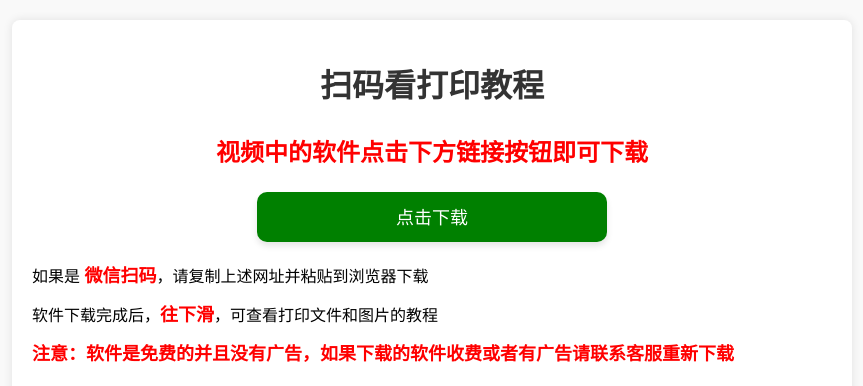
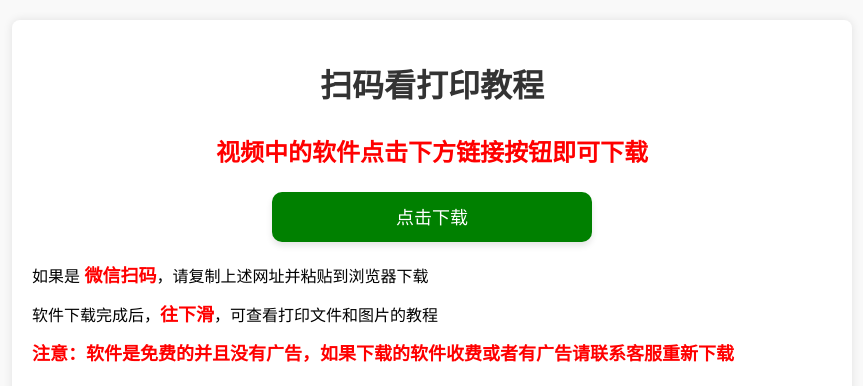
Before and after one commit to Cuigd/jc2024.github.io, a plain HTML site: page index.html in a window 1280 px wide. Shown: the top 386 px of the page, without its empty margins (208-1071 px from the left). Drawn offline with Linux system fonts and the light colour scheme.

Commit message:
Update index.html

```diff
--- a/index.html
+++ b/index.html
@@ -19,6 +19,7 @@
             background: #fff;
             box-shadow: 0 0 10px rgba(0, 0, 0, 0.1);
             border-radius: 8px;
+            overflow: hidden; /* 解决微信浏览器可能导致的溢出问题 */
         }
         h1, h2 {
             color: #333;
@@ -42,16 +43,14 @@
 
         /* 让按钮在手机端和PC端都居中 */
         .button-container {
-            display: flex;
-            justify-content: center;
-            align-items: center;
-            margin: 20px auto; /* 确保按钮始终居中 */
-            width: 100%; /* 容器占满父元素 */
+            text-align: center; /* 兼容微信端 */
+            margin: 20px auto; /* 确保按钮居中 */
+            width: 100%; /* 避免微信浏览器错误扩展 */
         }
 
         .download-button {
-            width: 90%; /* 限制按钮宽度，不占满整个屏幕 */
-            max-width: 350px; /* 在大屏幕上限制最大宽度 */
+            width: 85%; /* 让按钮占据合适宽度，避免超出 */
+            max-width: 320px; /* 限制最大宽度，防止溢出 */
             height: 50px;
             line-height: 50px;
             font-size: 18px;
@@ -63,8 +62,9 @@
             text-decoration: none;
             cursor: pointer;
             box-shadow: 0 4px 6px rgba(0, 0, 0, 0.1);
-            box-sizing: border-box; /* 确保 padding 不会影响实际宽度 */
+            box-sizing: border-box; /* 解决微信端 padding 计算错误 */
         }
+
         .download-button:hover {
             background-color: darkgreen;
         }
```
